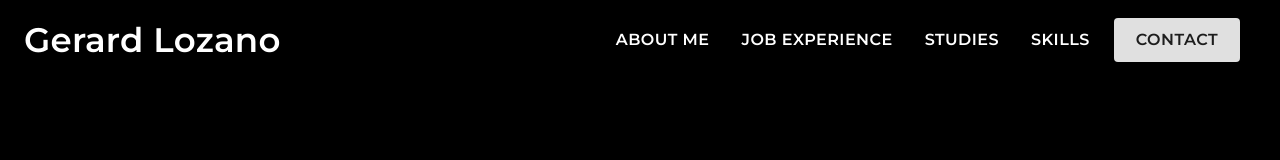
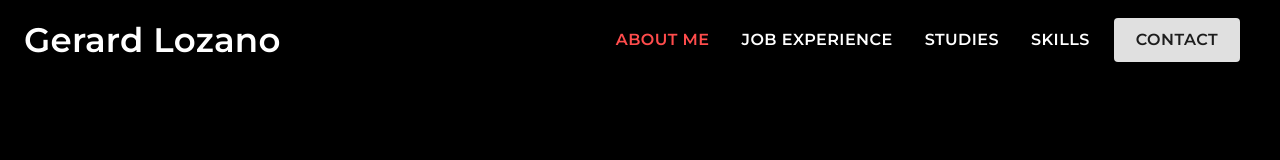
Before and after one commit to gerex1408/MyReactWeb, a React (Create React App) app: page / in a window 1280 px wide. Shown: the top 160 px of the page. Built offline with nearby package versions, Linux system fonts and the light colour scheme.

Commit message:
canvis a la navbar.js

```diff
--- a/package.json
+++ b/package.json
@@ -10,6 +10,7 @@
     "@testing-library/user-event": "^12.8.3",
     "react": "^17.0.1",
     "react-dom": "^17.0.1",
+    "react-router-dom": "^5.2.0",
     "react-scripts": "4.0.3",
     "react-spring": "^8.0.27",
     "web-vitals": "^1.1.0"
--- a/src/App.js
+++ b/src/App.js
@@ -2,6 +2,7 @@ import './App.css';
 import React from 'react';
 import WelcomePage from './WelcomePage';
 import {makeStyles} from '@material-ui/core/styles';
+import { Route, Switch } from 'react-router-dom';
 
 const useStyles = makeStyles(theme => ({
   root: {
@@ -14,9 +15,9 @@ function App() {
   const classes = useStyles();
 
   return (
-    <div className={classes.root}>
-      <WelcomePage/>
-    </div>
+    <Switch>
+      <Route exact path="/" component={WelcomePage}/>
+    </Switch>
   );
 }
 export default App;
--- a/src/Navbar.js
+++ b/src/Navbar.js
@@ -1,5 +1,5 @@
-import React from 'react';
-import {AppBar,Toolbar,Typography,Button,useMediaQuery,IconButton,MenuItem,Menu} from '@material-ui/core';
+import {React, useState} from 'react';
+import {AppBar,Toolbar,Typography,Button,useMediaQuery,IconButton,MenuItem,Menu, Link} from '@material-ui/core';
 import { createMuiTheme, responsiveFontSizes, ThemeProvider, makeStyles } from '@material-ui/core/styles';
 import MenuIcon from '@material-ui/icons/Menu';
 import {useSpring, animated} from 'react-spring';
@@ -28,14 +28,20 @@ theme = responsiveFontSizes(theme);
 
 function Navbar() {
 
+
   const m_size = useMediaQuery('(min-width:1024px)');
   const s_size = useMediaQuery('(min-width:768px)');
   const xs_size = useMediaQuery('(min-width:425px)');
 
-  const [anchorEl, setAnchorEl] = React.useState(null);
+  const [anchorEl, setAnchorEl] = useState(null);
+  const [aboutMe,setAboutMe]=useState(window.location.pathname==="/"?true:false);
 
   const handleClick = (event) => {
     setAnchorEl(event.currentTarget);
+  };
+
+  const handleClickAboutMe=()=>{
+    if(!aboutMe)window.location="/";
   };
 
   const handleClose = () => {
@@ -57,7 +63,7 @@ function Navbar() {
             {
               m_size?(
                 <nav>
-                  <Button className={classes.menuButton} color="inherit">About me</Button>
+                  <Button className={classes.menuButton} onClick={handleClickAboutMe} color="inherit" style={aboutMe&&{color:"#ff4c4c"}}>About me</Button>
                   <Button className={classes.menuButton} color="inherit">Job experience</Button>
                   <Button className={classes.menuButton} color="inherit">Studies</Button>
                   <Button className={classes.menuButton} color="inherit">Skills</Button>
--- a/src/index.js
+++ b/src/index.js
@@ -1,13 +1,14 @@
 import React from 'react';
-import ReactDOM from 'react-dom';
+import {render} from 'react-dom';
+import { BrowserRouter } from 'react-router-dom'
 import './index.css';
 import App from './App';
 import reportWebVitals from './reportWebVitals';
 
-ReactDOM.render(
-  <React.StrictMode>
+render(
+  <BrowserRouter>
     <App />
-  </React.StrictMode>,
+  </BrowserRouter>,
   document.getElementById('root')
 );
 
```
Also changed, not shown: 1 other file (tests, documents, lock files or other folders).
